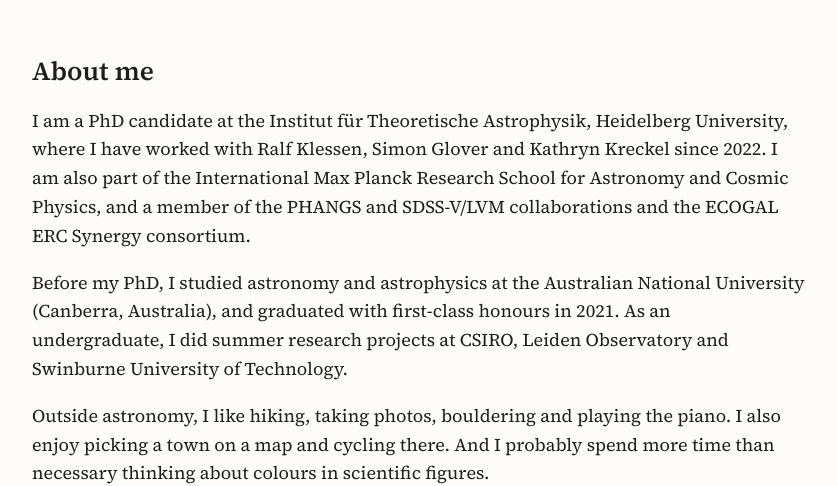
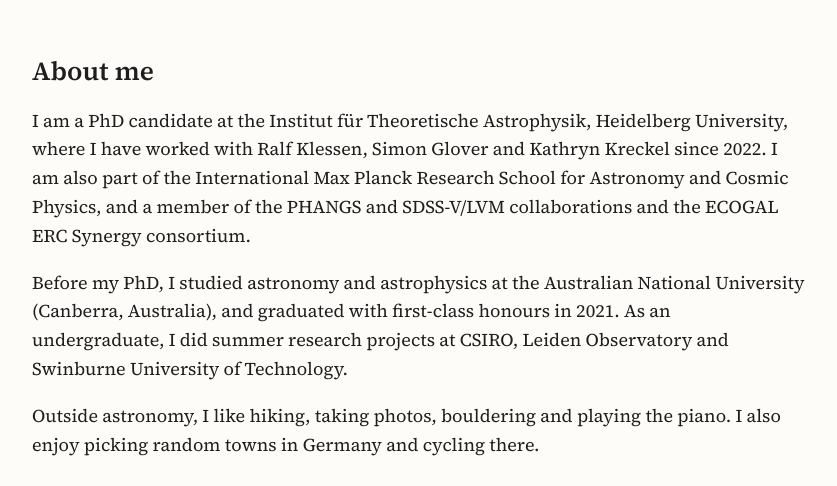
Before and after one commit to JiaWeiTeh/jiaweiteh.github.io, a plain HTML site: page index.html in a window 1280 px wide. Shown: the part 322-808 px from the top of the page, without its empty margins (221-1058 px from the left). Drawn offline with Linux system fonts and the light colour scheme.

Commit message:
Hobbies: random towns in Germany; drop the scientific-figures sentence

```diff
--- a/index.html
+++ b/index.html
@@ -50,8 +50,7 @@
   </p>
   <p>
     Outside astronomy, I like hiking, taking photos, bouldering and playing the piano. I also enjoy
-    picking a town on a map and cycling there. And I probably spend more time than necessary
-    thinking about colours in scientific figures.
+    picking random towns in Germany and cycling there.
   </p>
   <div class="tiles three">
     <a class="tile" href="research/">
```
Also changed, not shown: 1 other file.
